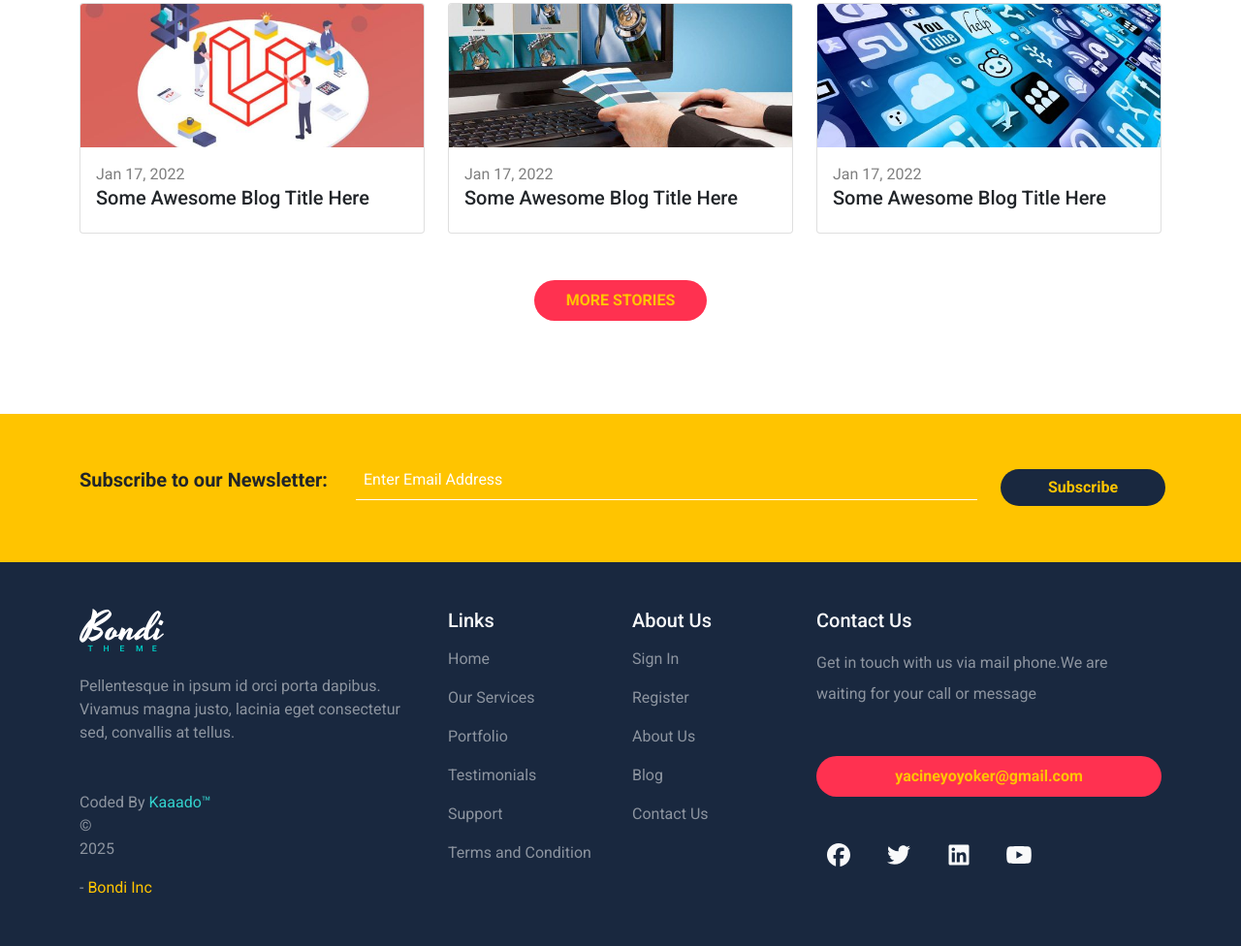
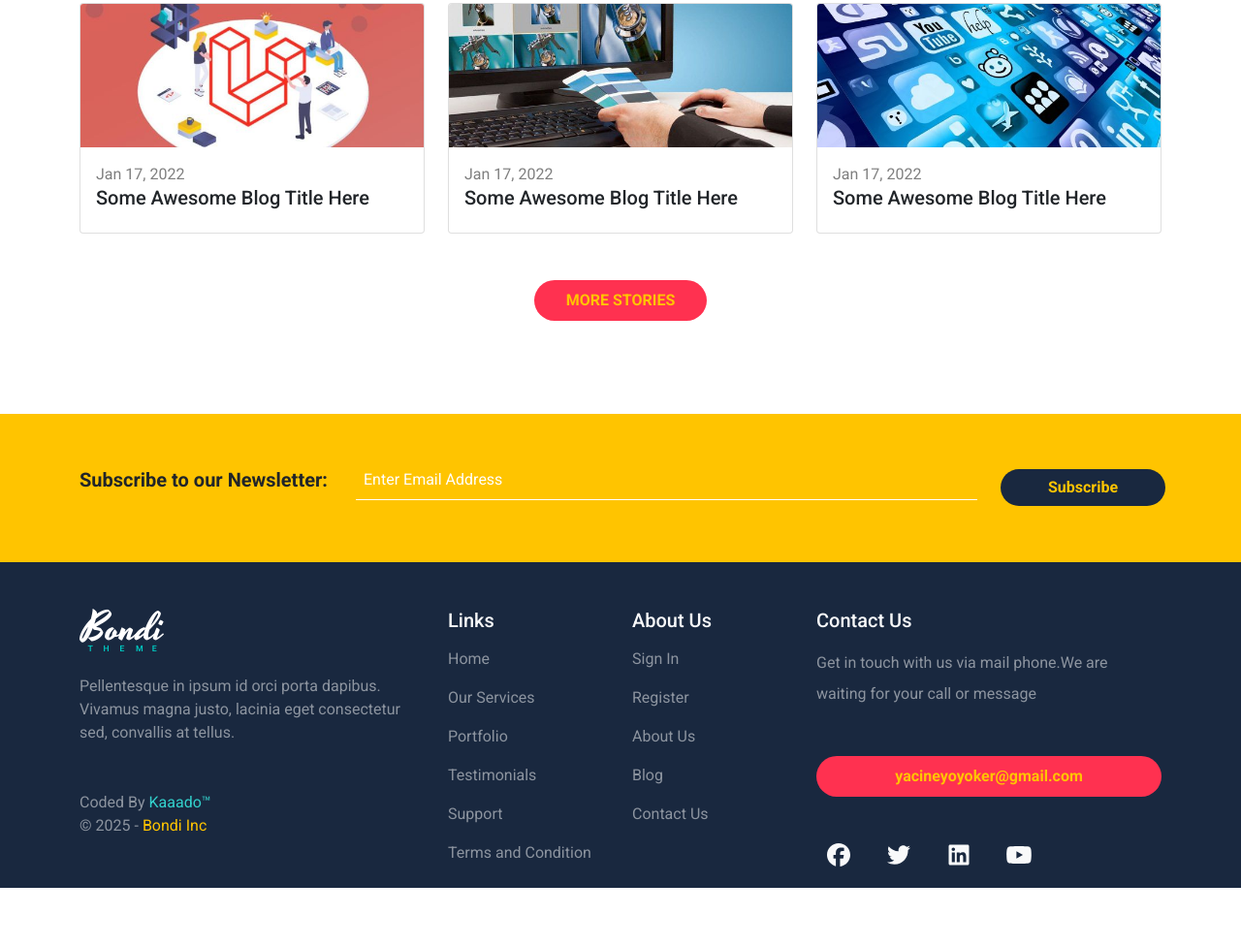
Before and after one commit to kaaado/Bondi-theme, a plain HTML site: page index.html in a window 1280 px wide. Shown: the part 4388-5364 px from the top of the page at 97% size. After the commit the page ends 5304 px from the top, so only its background shows below. Drawn offline with Linux system fonts and the light colour scheme.

Commit message:
Update index.html

```diff
--- a/index.html
+++ b/index.html
@@ -379,7 +379,7 @@
             <div class="copyright ">
 
               Coded By <span>Kaaado&trade;</span>
-              <div>&copy; <p id="copyrightDate"></p> - <span>Bondi Inc</span></div>
+              <div>&copy; <span id="copyrightDate" class="text-white-50"></span> - <span>Bondi Inc</span></div>
             </div>
           </div>
         </div>
```
